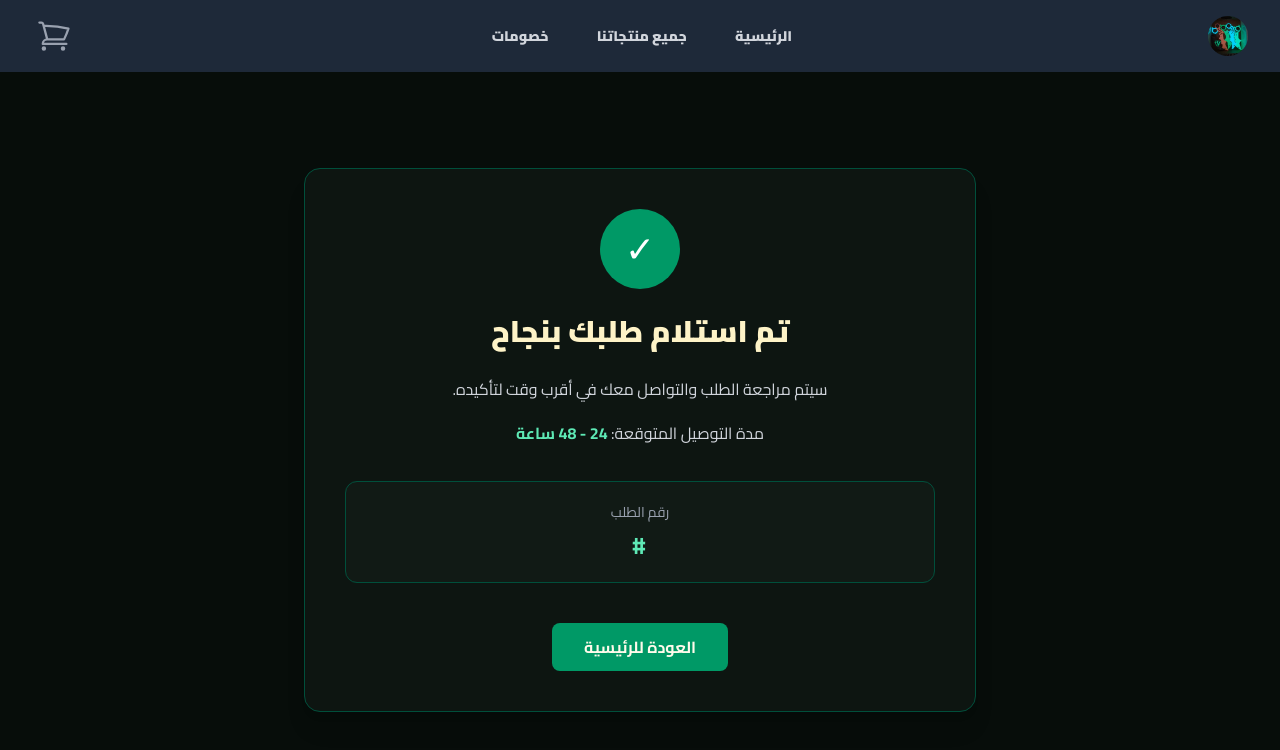
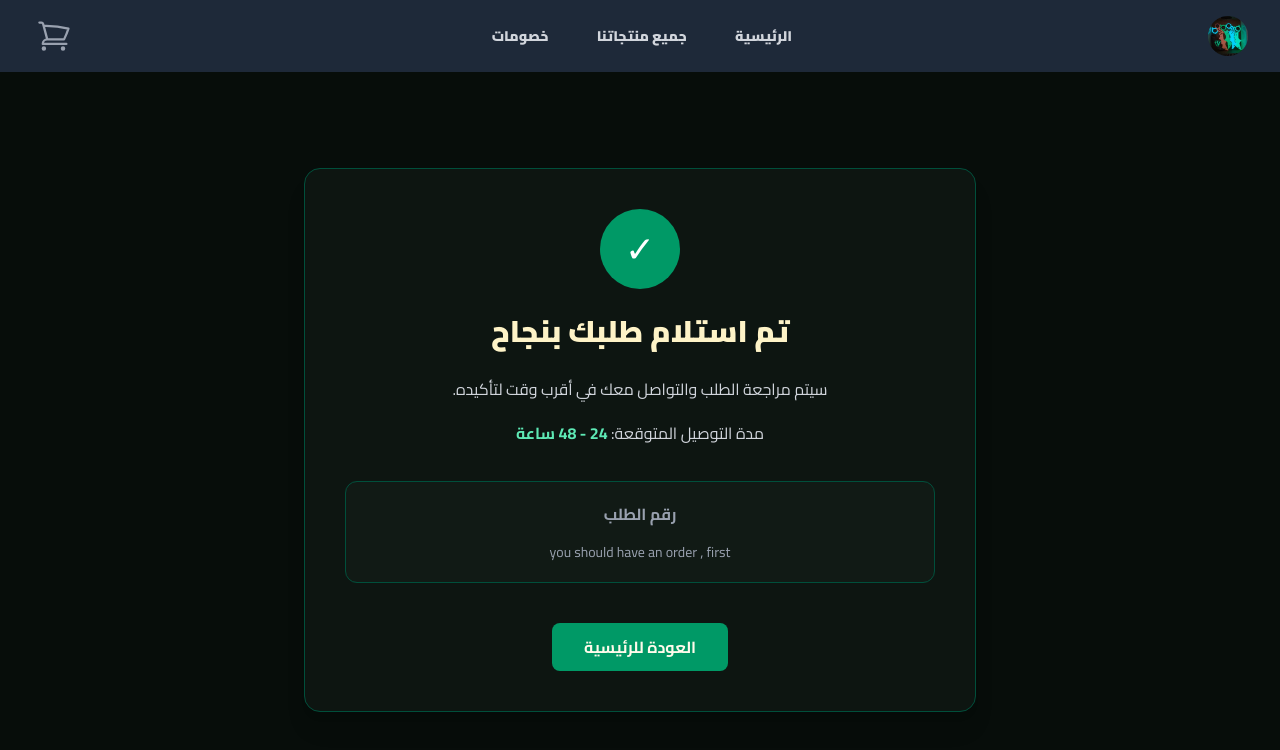
Before and after one commit to mohamed3655223/hassan-store, a Next.js app: page /Confirmation in a window 1280 px wide. Shown: the top 750 px of the page. Built offline with nearby package versions, Linux system fonts and the light colour scheme.

Commit message:
some optimization in Checkout,Confirmation components

```diff
--- a/app/Checkout/page.tsx
+++ b/app/Checkout/page.tsx
@@ -13,19 +13,14 @@ export default function Checkout() {
 		address: "",
 		notes: "",
 	});
-
 	const [errors, setErrors] = useState({
 		name: "",
 		phone: "",
 	});
-
 	const [hasSubmitted, setHasSubmitted] = useState(false);
 	const [isSubmitting, setIsSubmitting] = useState(false);
-
 	const { cartItems, totalPrice } = useCart();
-
 	const router = useRouter();
-
 	function updateError(field: keyof typeof errors, message: string) {
 		setErrors((prevErrors) => ({
 			...prevErrors,
@@ -58,13 +53,10 @@ export default function Checkout() {
 			...prevCustomerData,
 			[field]: value,
 		}));
-
 		if (!hasSubmitted) return;
-
 		if (field === "name") {
 			validateName(value);
 		}
-
 		if (field === "phone") {
 			validatePhone(value);
 		}
@@ -72,23 +64,17 @@ export default function Checkout() {
 
 	function handleSubmit(e: React.FormEvent<HTMLFormElement>) {
 		e.preventDefault();
-
 		setHasSubmitted(true);
-
 		const isNameValid = validateName(customerData.name);
 		const isPhoneValid = validatePhone(customerData.phone);
-
 		if (isNameValid && isPhoneValid) {
 			setIsSubmitting(true);
-
-			const orderId = Date.now().toString().slice(-6);
-
+			const orderId = crypto.randomUUID().slice(-6);
 			router.push(`/Confirmation?orderId=${orderId}`);
 		}
 	}
 
 	const rowStyle = "grid grid-cols-[90px_1fr] items-start gap-2 mb-6";
-
 	const inputStyle =
 		"border rounded-md p-2 border-emerald-500 focus:outline-2 focus:outline-emerald-500 w-full";
 
@@ -99,7 +85,6 @@ export default function Checkout() {
 			) : (
 				<div className="flex flex-col gap-10 lg:grid lg:grid-cols-2">
 					{/* Form For Customer Data */}
-
 					<div>
 						<form
 							className="pt-5 font-bold text-[#fef3c7]"
@@ -107,7 +92,6 @@ export default function Checkout() {
 							onSubmit={handleSubmit}>
 							<div className={rowStyle}>
 								<label htmlFor="name">الاسم :</label>
-
 								<div>
 									<input
 										type="text"
@@ -117,16 +101,13 @@ export default function Checkout() {
 										value={customerData.name}
 										onChange={(e) => handleInputChange("name", e.target.value)}
 									/>
-
 									<p className="mt-1 mb-0 text-sm text-red-500">
 										{errors.name}
 									</p>
 								</div>
 							</div>
-
 							<div className={rowStyle}>
 								<label htmlFor="tel">الهاتف :</label>
-
 								<div>
 									<input
 										type="tel"
@@ -136,16 +117,13 @@ export default function Checkout() {
 										value={customerData.phone}
 										onChange={(e) => handleInputChange("phone", e.target.value)}
 									/>
-
 									<p className="mt-1 mb-0 text-sm text-red-500">
 										{errors.phone}
 									</p>
 								</div>
 							</div>
-
 							<div className={rowStyle}>
 								<label htmlFor="gov">المحافظة :</label>
-
 								<div>
 									<input
 										required
@@ -160,10 +138,8 @@ export default function Checkout() {
 									/>
 								</div>
 							</div>
-
 							<div className={rowStyle}>
 								<label htmlFor="city">المدينة :</label>
-
 								<div>
 									<input
 										required
@@ -176,10 +152,8 @@ export default function Checkout() {
 									/>
 								</div>
 							</div>
-
 							<div className={rowStyle}>
 								<label htmlFor="address">العنوان :</label>
-
 								<div>
 									<input
 										required
@@ -194,10 +168,8 @@ export default function Checkout() {
 									/>
 								</div>
 							</div>
-
 							<div className={rowStyle}>
 								<label htmlFor="notes">ملاحظات :</label>
-
 								<div>
 									<textarea
 										id="notes"
@@ -214,26 +186,22 @@ export default function Checkout() {
 					</div>
 
 					{/* Summary Of The Order */}
-
 					<div className="p-4 sm:p-8 lg:p-10">
 						<h1 className="text-center text-3xl font-extrabold text-[#fef3c7]">
 							ملخص الطلب
 						</h1>
-
 						<div className="pt-5">
 							{cartItems.map((item) => (
 								<div
 									key={item.id}
 									className="flex items-center justify-between border-b border-emerald-900 py-5">
 									<h2 className="font-semibold text-[#fef3c7]">{item.title}</h2>
-
 									<span className="font-bold text-emerald-300">
 										× {item.quantity}
 									</span>
 								</div>
 							))}
 						</div>
-
 						<div className="p-10">
 							<p className="text-center text-2xl font-bold text-[#fef3c7]">
 								الإجمالي&nbsp;&nbsp;:&nbsp;&nbsp;
@@ -243,7 +211,6 @@ export default function Checkout() {
 					</div>
 
 					{/* Submit Button */}
-
 					<div className="flex justify-center mt-8 lg:col-span-2">
 						<button
 							type="submit"
@@ -260,6 +227,7 @@ export default function Checkout() {
 								hover:bg-emerald-700
 								disabled:cursor-not-allowed
 								disabled:bg-emerald-700
+								cursor-pointer
 							">
 							{isSubmitting ? (
 								<>
--- a/app/Confirmation/page.tsx
+++ b/app/Confirmation/page.tsx
@@ -30,13 +30,17 @@ export default function Confirmation() {
 				</p>
 
 				<div className="mt-8 border border-emerald-900 rounded-xl p-5 bg-[#111a15]">
-					<p className="text-sm text-gray-400 mb-2">رقم الطلب</p>
-
-					<p className="text-2xl tracking-widest font-bold text-emerald-300">
-						#{orderId}
-					</p>
+					<span className="font-bold text-gray-400">رقم الطلب</span>
+					{!orderId || orderId.length !== 6 ? (
+						<h2 className="mt-4 text-sm text-gray-400">
+							you should have an order , first
+						</h2>
+					) : (
+						<p className="text-2xl tracking-widest mt-4 font-bold text-emerald-300">
+							#{orderId}
+						</p>
+					)}
 				</div>
-
 				<Link
 					href="/"
 					className="inline-block mt-10 bg-emerald-600 hover:bg-emerald-700 transition-colors text-amber-50 font-bold px-8 py-3 rounded-lg">
```
